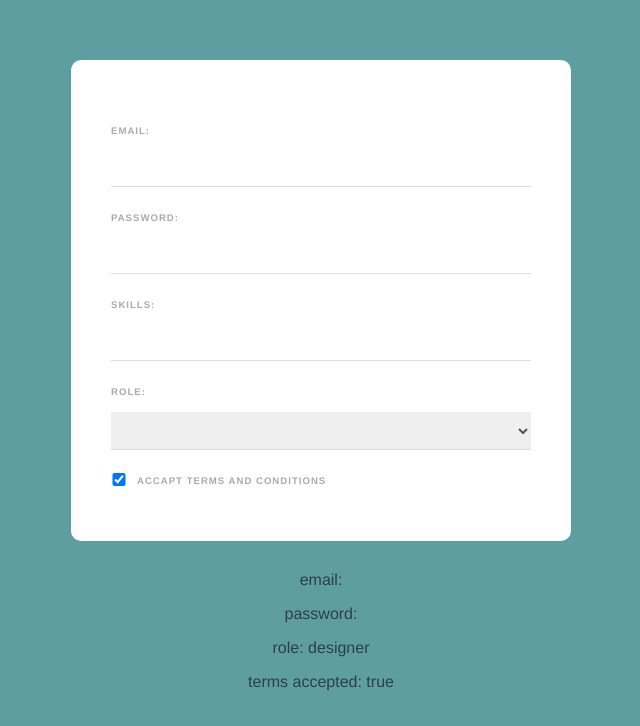
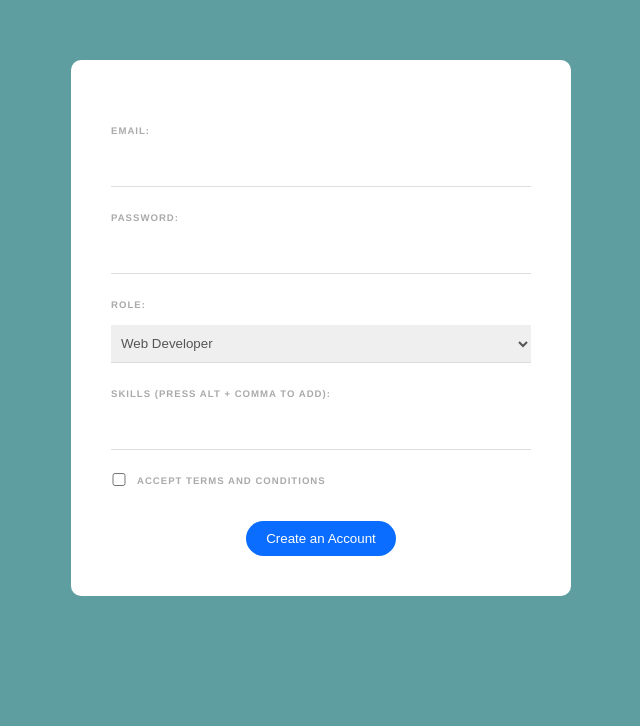
Before and after one commit to KhrystynaBohdan/vue-web-forms, a Vue app: page / in a window 1280 px wide. Shown: the top 726 px of the page, without its empty margins (319-959 px from the left). Built offline with nearby package versions, Linux system fonts and the light colour scheme.

Commit message:
submit form.pssword error, more than 5, handlesubmit, prevent

```diff
--- a/src/components/SingUpForm.vue
+++ b/src/components/SingUpForm.vue
@@ -1,69 +1,80 @@
 <template>
-  <form>
-    <label>email:</label>
-    <input type="email" required v-model="email" />
+  <form @submit.prevent="handleSubmit">
+    <label>Email:</label>
+    <input type="email" v-model="email" required>
 
-    <label>password:</label>
-    <input type="password" required v-model="password" />
+    <label>Password:</label>
+    <input type="password" v-model="password" required>
+    <div v-if="passwordError" class="error">{{ passwordError }}</div>
 
-    <label>Skills:</label>
-    <input type="text" required v-model="tempSkills" @keypress="addSkill" />
+    <label>Role:</label>
+    <select v-model="role">
+      <option value="developer">Web Developer</option>
+      <option value="designer">Web Designer</option>
+    </select>
+
+    <label>Skills (press alt + comma to add):</label>
+    <input type="text" v-model="tempSkill" @keyup.alt="addSkill">
     <div v-for="skill in skills" :key="skill" class="pill">
-      <span v-on:click="deleteSkills(skill)">{{ skill }}</span>
+      <span @click="deleteSkill(skill)">{{ skill }}</span>
     </div>
 
-    <label>role:</label>
-    <select v-model="role">
-      <option value="developer">developer</option>
-      <option value="webDesigner">webDesigner</option>
-    </select>
-
     <div class="terms">
-      <input type="checkbox" v-model="terms" required />
-      <label>Accapt terms and conditions</label>
+      <input type="checkbox" v-model="terms" required>
+      <label>Accept terms and conditions</label>
     </div>
 
+    <div class="submit">
+      <button>Create an Account</button>
+    </div>
   </form>
-  <p>email: {{ email }}</p>
-  <p>password: {{ password }}</p>
-  <p>role: {{ role }}</p>
-  <p>terms accepted: {{ terms }}</p>
-
 </template>
 
 <script>
 export default {
   data() {
     return {
-      email: "",
-      password: "",
-      role: "designer",
-      terms: true,
-      tempSkills: "",
+      email: '',
+      password: '',
+      role: 'developer',
+      terms: false,
       skills: [],
-    };
-
+      tempSkill: '',
+      passwordError: null,
+    }
   },
   methods: {
-    addSkill(e) {
-      if (e.key === "," && this.tempSkills) {
-        //we cannot add duplicate skills
-        if (!this.skills.includes(this.tempSkills)) {
-          this.skills.push(this.tempSkills);
+    addSkill($event) {
+      if($event.key === ',' && this.tempSkill) {
+        if (!this.skills.includes(this.tempSkill)) {
+          this.skills.push(this.tempSkill)
         }
-        this.tempSkills = "";
+        this.tempSkill = ''
       }
     },
-    deleteSkills(skill) {
-      this.skills = this.skills.filter((item) => {
-        return skill = !item;
-      });
+    deleteSkill(skill) {
+      this.skills = this.skills.filter(item => {
+        return skill !== item
+      })
+    },
+    handleSubmit() {
+      // validate password
+      this.passwordError = this.password.length > 5 ?
+        '' : 'Password must be at least 6 characters long'
+      if (!this.passwordError) {
+        // make request to database to save user
+        console.log('email: ', this.email)
+        console.log('password: ', this.password)
+        console.log('role: ', this.role)
+        console.log('skills: ', this.skills)
+        console.log('terms accepted: ', this.terms)
+      }
     }
   }
-};
+}
 </script>
 
-<style scoped>
+<style>
 form {
   max-width: 420px;
   margin: 30px auto;
@@ -72,7 +83,6 @@
   padding: 40px;
   border-radius: 10px;
 }
-
 label {
   color: #aaa;
   display: inline-block;
@@ -82,7 +92,6 @@
   letter-spacing: 1px;
   font-weight: bold;
 }
-
 input, select {
   display: block;
   padding: 10px 6px;
@@ -92,7 +101,6 @@
   border-bottom: 1px solid #ddd;
   color: #555;
 }
-
 input[type="checkbox"] {
   display: inline-block;
   width: 16px;
@@ -100,7 +108,6 @@
   position: relative;
   top: 2px;
 }
-
 .pill {
   display: inline-block;
   margin: 20px 10px 0 0;
@@ -113,7 +120,6 @@
   color: #777;
   cursor: pointer;
 }
-
 button {
   background: #0b6dff;
   border: 0;
@@ -122,16 +128,13 @@
   color: white;
   border-radius: 20px;
 }
-
 .submit {
   text-align: center;
 }
-
 .error {
   color: #ff0062;
   margin-top: 10px;
   font-size: 0.8em;
   font-weight: bold;
 }
-
 </style>
```
